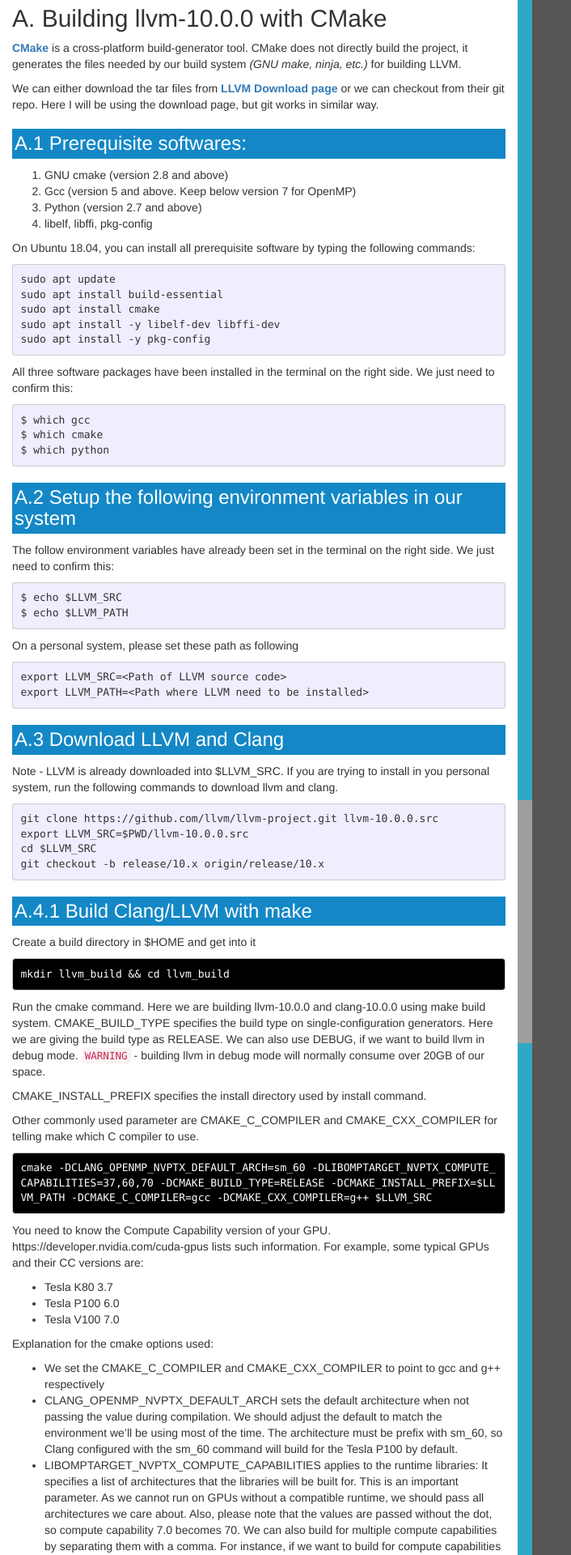
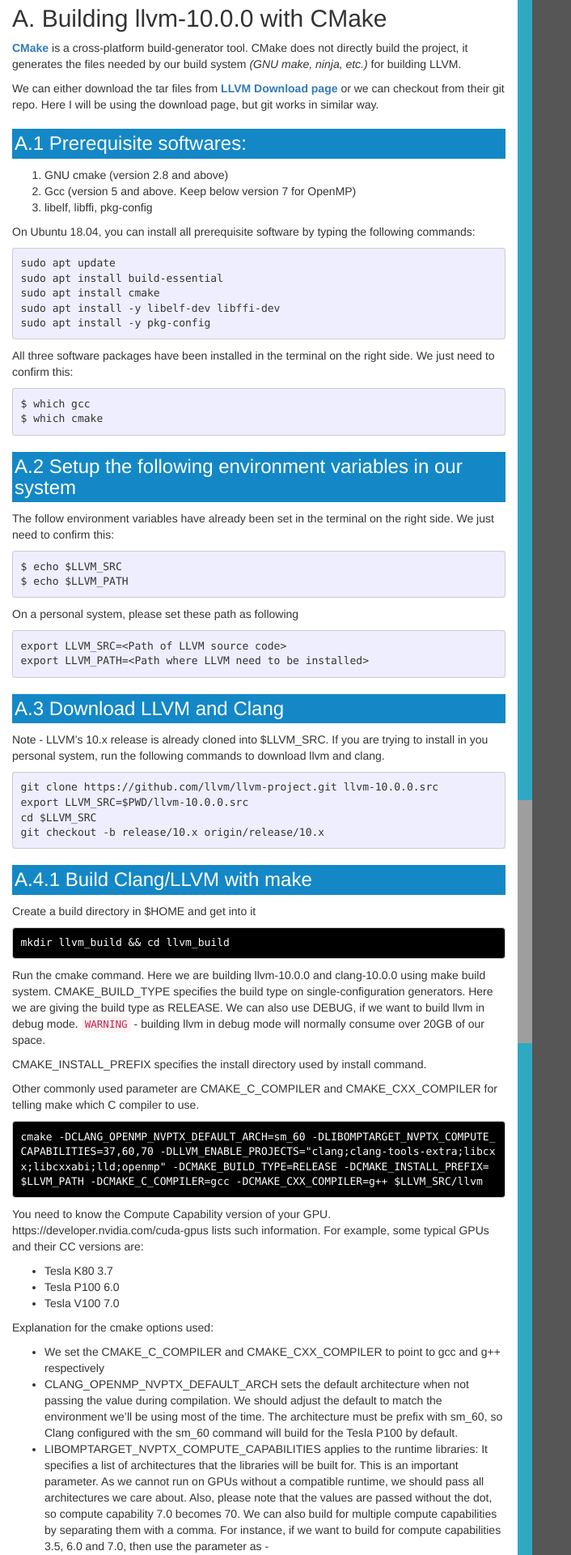
Before and after one commit to freeCompilerCamp/freecompilercamp.github.io, a Jekyll site: the page built from _posts/2019-06-26-llvm-openmp-build.markdown, in a window 1280 px wide. Shown: the part 1388-3308 px from the top of the page at 81% size, without its empty margins (0-706 px from the left). Built offline with Jekyll 4.4.1, drawn with Linux system fonts in a browser that asks for light colours; nearby versions of some CDN libraries; some of the changed text lies outside the part shown; grey boxes are pictures that could not be loaded.

Commit message:
Update 2019-06-26-llvm-openmp-build.markdown

````diff
--- a/_posts/2019-06-26-llvm-openmp-build.markdown
+++ b/_posts/2019-06-26-llvm-openmp-build.markdown
@@ -62,8 +62,7 @@
 ### A.1 Prerequisite softwares:
 1. GNU cmake (version 2.8 and above)
 2. Gcc (version 5 and above. Keep below version 7 for OpenMP)
-3. Python (version 2.7 and above)
-4. libelf, libffi, pkg-config
+3. libelf, libffi, pkg-config
 
 On Ubuntu 18.04, you can install all prerequisite software by typing the following commands:
 ```
@@ -78,7 +77,6 @@
 ```
 $ which gcc
 $ which cmake
-$ which python
 ```
 
 ### A.2 Setup the following environment variables in our system
@@ -95,7 +93,7 @@
  ```
 
 ### A.3 Download LLVM and Clang
-Note - LLVM is already downloaded into $LLVM_SRC. If you are trying to install in you personal system, run the following commands to download llvm and clang.
+Note - LLVM's 10.x release is already cloned into $LLVM_SRC. If you are trying to install in you personal system, run the following commands to download llvm and clang.
 
 ```
 git clone https://github.com/llvm/llvm-project.git llvm-10.0.0.src
@@ -117,7 +115,7 @@
 
 Other commonly used parameter are CMAKE_C_COMPILER and CMAKE_CXX_COMPILER for telling make which C compiler to use.
 ```.term1
-cmake -DCLANG_OPENMP_NVPTX_DEFAULT_ARCH=sm_60 -DLIBOMPTARGET_NVPTX_COMPUTE_CAPABILITIES=37,60,70 -DCMAKE_BUILD_TYPE=RELEASE -DCMAKE_INSTALL_PREFIX=$LLVM_PATH -DCMAKE_C_COMPILER=gcc -DCMAKE_CXX_COMPILER=g++ $LLVM_SRC
+cmake -DCLANG_OPENMP_NVPTX_DEFAULT_ARCH=sm_60 -DLIBOMPTARGET_NVPTX_COMPUTE_CAPABILITIES=37,60,70 -DLLVM_ENABLE_PROJECTS="clang;clang-tools-extra;libcxx;libcxxabi;lld;openmp" -DCMAKE_BUILD_TYPE=RELEASE -DCMAKE_INSTALL_PREFIX=$LLVM_PATH -DCMAKE_C_COMPILER=gcc -DCMAKE_CXX_COMPILER=g++ $LLVM_SRC/llvm
 ```
 
 You need to know the Compute Capability version of your GPU. https://developer.nvidia.com/cuda-gpus lists such information. For example, some typical GPUs and their CC versions are:
@@ -154,7 +152,7 @@
 
 The commands used to build using ninja are as follows:
 ```.term1
-cmake -G Ninja -DCMAKE_EXPORT_COMPILE_COMMANDS=ON -DCLANG_OPENMP_NVPTX_DEFAULT_ARCH=sm_60 -DLIBOMPTARGET_NVPTX_COMPUTE_CAPABILITIES=37,60,70 -DCMAKE_BUILD_TYPE=RELEASE -DCMAKE_INSTALL_PREFIX=$LLVM_PATH $LLVM_SRC
+cmake -G Ninja -DCMAKE_EXPORT_COMPILE_COMMANDS=ON -DCLANG_OPENMP_NVPTX_DEFAULT_ARCH=sm_60 -DLIBOMPTARGET_NVPTX_COMPUTE_CAPABILITIES=37,60,70 -DLLVM_ENABLE_PROJECTS="clang;clang-tools-extra;libcxx;libcxxabi;lld;openmp" -DCMAKE_BUILD_TYPE=RELEASE -DCMAKE_INSTALL_PREFIX=$LLVM_PATH $LLVM_SRC/llvm
 ```
 Once the required build files are created, we can start building using ninja just like before.
 ```.term1
@@ -186,20 +184,20 @@
 export CLANG_LIB=$LLVM_PATH/lib
 ```
 
-## <a name="openmp"></a> B. Rebuilding OpenMP with CMake using Clang
+## <a name="openmp"></a> B. Rebuilding Clang using Clang
 
 ### B.1 Build with make
 
 ```.term1
-mkdir build-openmp
-cd build-openmp
+mkdir build2
+cd build2
 ```
 OpenMP building is quite small compared to llvm/clang. We can still use the ninja build system and TMPDIR to speedup our build process, but it won't make much of a difference.
 
 The following cmake command line will configure the build we want
 
 ```.term1
-cmake -DCMAKE_BUILD_TYPE=RELEASE -DCMAKE_INSTALL_PREFIX=$LLVM_PATH -DCMAKE_C_COMPILER=$LLVM_PATH/bin/clang -DCMAKE_CXX_COMPILER=$LLVM_PATH/bin/clang++ -DCLANG_OPENMP_NVPTX_DEFAULT_ARCH=sm_60  -DLIBOMPTARGET_NVPTX_COMPUTE_CAPABILITIES=37,60,70 $(LLVM_SRC)/projects/openmp
+cmake -DCMAKE_BUILD_TYPE=RELEASE -DLLVM_ENABLE_PROJECTS="clang;clang-tools-extra;libcxx;libcxxabi;lld;openmp" -DCMAKE_INSTALL_PREFIX=$LLVM_PATH -DCMAKE_C_COMPILER=$LLVM_PATH/bin/clang -DCMAKE_CXX_COMPILER=$LLVM_PATH/bin/clang++ -DCLANG_OPENMP_NVPTX_DEFAULT_ARCH=sm_60  -DLIBOMPTARGET_NVPTX_COMPUTE_CAPABILITIES=37,60,70 $(LLVM_SRC)/llvm
 ```
 
 As always make will build OpenMP
````
